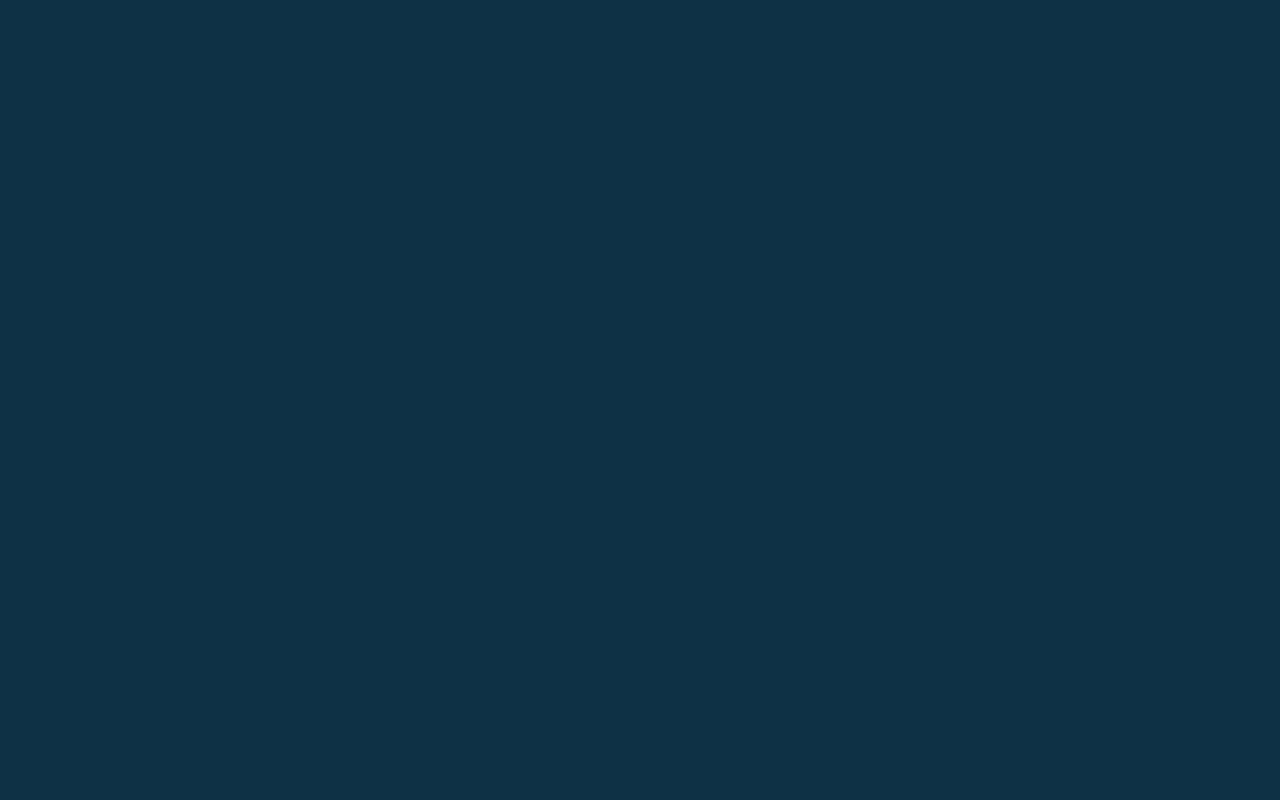
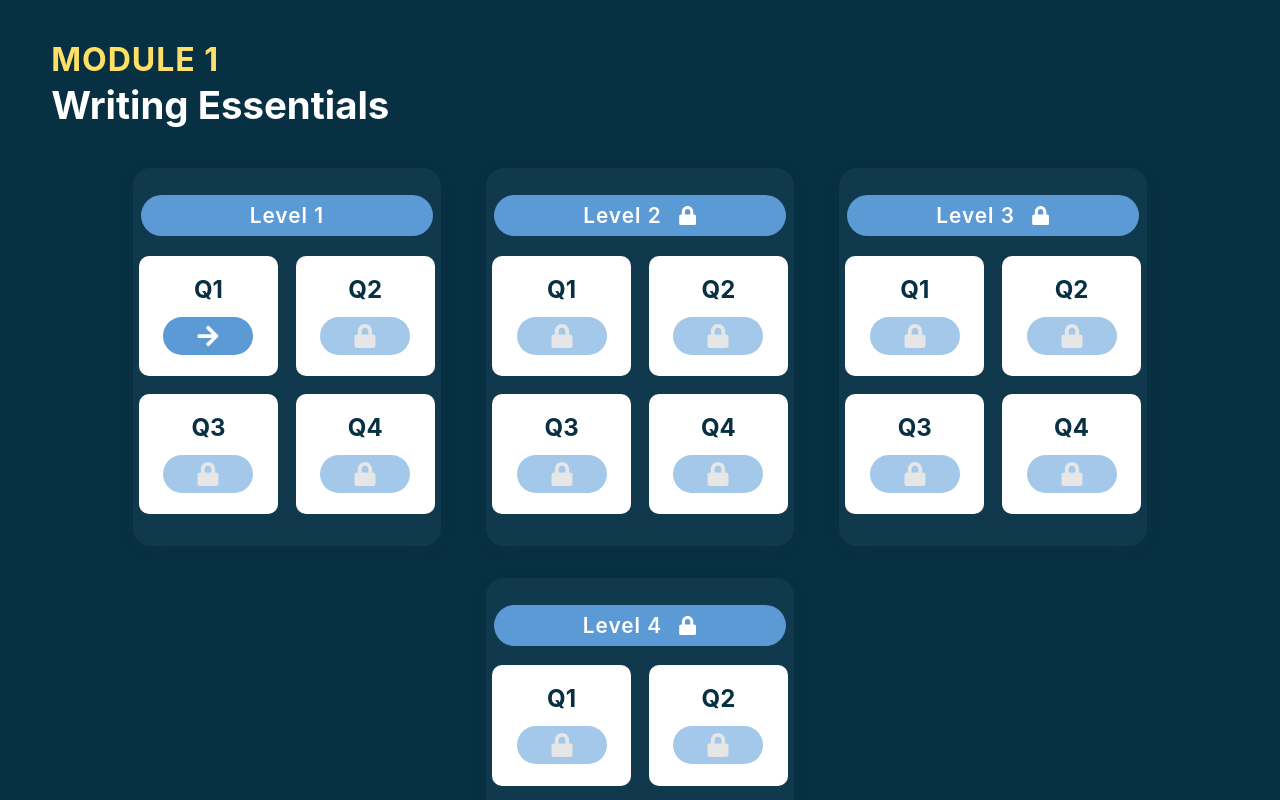
Before and after one commit to omkarumale111/Mini_Project, a React (Vite) app: page /writing-essentials in a window 1280 px wide. Before the commit this address had no page. Shown: the top 800 px of the page. Built offline with nearby package versions, Linux system fonts and the light colour scheme.

Commit message:
Created Writing Essentials levels page

```diff
--- a/src/App.jsx
+++ b/src/App.jsx
@@ -5,6 +5,7 @@ import Dashboard from "./components/DashboardScreen/Dashboard";
 import SignScreen from './components/SignUpScreen/SignScreen';
 import ForgotPassword from "./components/ForgotPasswordScreen/ForgotPassword";
 import LandingPage from "./pages/LandingPage";
+import WritingEssentials from "./pages/WritingEssentials"; // Assuming the WritingEssentials page is located at this path
 
 function App() {
   return (
@@ -14,6 +15,7 @@ function App() {
       <Route path="/dashboard" element={<Dashboard />} />
       <Route path="/signup" element={<SignScreen />} />
       <Route path="/forgot-password" element={<ForgotPassword />} />
+      <Route path="/writing-essentials" element={<WritingEssentials />} />
     </Routes>
   );
 }
--- a/src/components/DashboardScreen/Dashboard.css
+++ b/src/components/DashboardScreen/Dashboard.css
@@ -18,7 +18,8 @@
   padding: 2rem 1rem;
   display: flex;
   flex-direction: column;
-  justify-content: space-between;
+  align-items: flex-start;
+  justify-content: flex-start;
   position: fixed;
   height: 100vh;
   top: 0;
@@ -58,8 +59,18 @@
   font-weight: bold;
 }
 
+.nav-menu {
+  margin-top: 0.5rem;
+  flex: 0 0 auto;
+}
+
 .bottom-menu {
   margin-top: auto;
+  margin-bottom: 2rem;
+  display: flex;
+  flex-direction: column;
+  align-items: stretch;
+  flex: 0 0 auto;
 }
 
 .menu-icon {
@@ -120,6 +131,26 @@
   color: #042862;
 }
 
+.logo1-group, .logo-group {
+  display: flex;
+  align-items: center;
+  gap: 0.6rem;
+}
+
+.dashboard-logo {
+  height: 36px;
+  width: 36px;
+  object-fit: contain;
+  margin-right: 0.2rem;
+}
+
+.logo1, .logo {
+  font-size: 1.7rem;
+  font-weight: 700;
+  color: #042862;
+  letter-spacing: 0.5px;
+}
+
 .logo {
   font-size: 1.8rem;
   font-weight: bold;
@@ -134,22 +165,25 @@
 
 /* Content Header */
 .content-header {
+  width: 100%;
   display: flex;
-  justify-content: space-between;
-  align-items: center;
-  margin-bottom: 2rem;
+  justify-content: center;
 }
 
 .content-header h1 {
-  font-size: 1.5rem;
-  color: #ffffff;
-  margin: 0;
+  color: #111;
+  font-size: 2.2rem;
+  font-weight: 700;
+  margin: 1.5rem 0 1.2rem 0;
+  letter-spacing: 1px;
+  text-align: center;
 }
 
 /* Donut Chart Styles */
 .donut-chart-container {
   display: flex;
   justify-content: center;
+  width: 100%;
   margin: 2rem 0;
 }
 
@@ -191,6 +225,9 @@
 }
 
 .progress-section {
+  display: flex;
+  flex-direction: column;
+  align-items: center;
   flex: 2;
   background-color: #ffffff;
   border-radius: 8px;
@@ -230,27 +267,39 @@
 }
 
 .module-card h3 {
+  text-align: center;
+  width: 100%;
   color: #132f5b;
   margin-top: 0;
   margin-bottom: 1.5rem;
+  font-size: 2.1rem;
+  font-weight: 700;
+  letter-spacing: 0.5px;
 }
 
 .module-card button {
-  background-color: #132f5b;
-  color: white;
+  width: 80%;
+  height: 3.5rem;
+  font-size: 1.6rem;
+  background-color: #5c9ad5;
+  color: #fff;
   border: none;
-  padding: 0.5rem 1rem;
-  border-radius: 4px;
+  border-radius: 8px;
+  margin: 1.2rem auto 0 auto;
+  display: block;
   cursor: pointer;
-  width: 100%;
+  font-weight: 600;
+  transition: background 0.2s;
 }
 
 .module-card button:hover {
-  background-color: #1e4a8a;
+  background-color: #4178b3;
 }
 
 /* Leaderboard Section */
 .leaderboard-section h2 {
+  text-align: center;
+  width: 100%;
   color: #132f5b;
   margin-top: 0;
   margin-bottom: 1rem;
--- a/src/components/DashboardScreen/Dashboard.jsx
+++ b/src/components/DashboardScreen/Dashboard.jsx
@@ -6,6 +6,7 @@ import { GrNotes } from "react-icons/gr";
 import { TiMessageTyping } from "react-icons/ti";
 import { IoMdSettings, IoIosHelpCircleOutline } from "react-icons/io";
 import { MdLogout, MdMenu } from "react-icons/md";
+import logo from '../../assets/Logo.png';
 
 const Dashboard = () => {
   const [sidebarVisible, setSidebarVisible] = useState(false);
@@ -22,17 +23,12 @@ const Dashboard = () => {
           <button className="sidebar-toggle1" onClick={toggleSidebar}>
             <MdMenu />
           </button>
-          <div className="logo1">WriteEdge</div>
         </div>
         <nav className="nav-menu">
           <ul>
             <li className="active">
               <ImHome3 className="menu-icon" />
               {sidebarVisible && "DASHBOARD"}
-            </li>
-            <li>
-              <IoPersonCircleOutline className="menu-icon" />
-              {sidebarVisible && "MY PROFILE"}
             </li>
             <li>
               <GrNotes className="menu-icon" />
@@ -71,7 +67,10 @@ const Dashboard = () => {
           <button className="sidebar-toggle" onClick={toggleSidebar}>
             <MdMenu />
           </button>
-          <div className="logo">WriteEdge</div>
+          <div className="logo-group">
+            <img src={logo} alt="WriteEdge Logo" className="dashboard-logo" />
+            <span className="logo">WriteEdge</span>
+          </div>
         </div>
 
         <div className="top-section">
@@ -124,19 +123,19 @@ const Dashboard = () => {
 
         <div className="modules-section">
           <div className="module-card">
+            <h3>Writing Essentials</h3>
+            <button onClick={() => window.location.href = '/writing-essentials'}>PRACTICE</button>
+          </div>
+          <div className="module-card">
+            <h3>Reports & Briefs</h3>
+            <button>PRACTICE</button>
+          </div>
+          <div className="module-card">
             <h3>Email & Memos</h3>
             <button>PRACTICE</button>
           </div>
           <div className="module-card">
             <h3>Letters & Applications</h3>
-            <button>PRACTICE</button>
-          </div>
-          <div className="module-card">
-            <h3>Writing Essentials</h3>
-            <button>PRACTICE</button>
-          </div>
-          <div className="module-card">
-            <h3>Reports & Briefs</h3>
             <button>PRACTICE</button>
           </div>
         </div>
--- /dev/null
+++ b/src/pages/WritingEssentials.css
@@ -0,0 +1,158 @@
+.we-container {
+  background: #073042;
+  min-height: 100vh;
+  color: #fff;
+  padding: 2.5rem 0 0 0;
+  font-family: 'Inter', Arial, sans-serif;
+}
+.we-header {
+  margin-left: 4vw;
+  margin-bottom: 2rem;
+}
+.we-module {
+  color: #ffe066;
+  font-weight: bold;
+  font-size: 2rem;
+  letter-spacing: 1px;
+}
+.we-title {
+  margin: 0.2rem 0 0 0;
+  font-size: 2.4rem;
+  font-weight: 700;
+  color: #fff;
+}
+.we-content {
+  display: flex;
+  justify-content: center;
+  align-items: flex-start;
+  gap: 3vw;
+  margin-top: 1rem;
+}
+.we-content-horizontal {
+  display: flex;
+  flex-direction: row;
+  justify-content: center;
+  align-items: flex-start;
+  gap: 2.5vw;
+  margin-top: 2.5rem;
+  flex-wrap: wrap;
+}
+.we-level-section {
+  background: #11394d;
+  border-radius: 18px;
+  box-shadow: 0 4px 18px 0 rgba(44, 62, 80, 0.09);
+  padding: 1.7rem 1.2rem 2rem 1.2rem;
+  min-width: 240px;
+  max-width: 270px;
+  display: flex;
+  flex-direction: column;
+  align-items: center;
+  margin: 0 0.5vw;
+}
+.we-level-bar {
+  width: 100%;
+  background: #5c9ad5;
+  color: #fff;
+  font-size: 1.3rem;
+  font-weight: 600;
+  border-radius: 2rem;
+  text-align: center;
+  padding: 0.5rem 0.7rem;
+  margin-bottom: 1.2rem;
+  display: flex;
+  align-items: center;
+  justify-content: center;
+  gap: 0.7rem;
+  letter-spacing: 1px;
+}
+.we-level-bar.active {
+  background: #5c9ad5;
+}
+.we-divider {
+  width: 2px;
+  height: 340px;
+  background: #e6e6e6;
+  opacity: 0.3;
+  margin: 0 2vw;
+  border-radius: 1px;
+}
+.we-questions {
+  display: grid;
+  grid-template-columns: 1fr 1fr;
+  gap: 1.1rem;
+}
+.we-qcard {
+  background: #fff;
+  color: #073042;
+  border-radius: 10px;
+  padding: 1.2rem 0.6rem 0.7rem 0.6rem;
+  display: flex;
+  flex-direction: column;
+  align-items: center;
+  box-shadow: 0 2px 10px 0 rgba(44, 62, 80, 0.06);
+  min-width: 120px;
+  min-height: 90px;
+}
+.we-q {
+  font-size: 1.5rem;
+  font-weight: 700;
+  margin-bottom: 0.8rem;
+}
+.we-btn {
+  width: 90px;
+  height: 38px;
+  background: #a4c8e9;
+  color: #fff;
+  border: none;
+  border-radius: 1.5rem;
+  font-size: 1.5rem;
+  display: flex;
+  align-items: center;
+  justify-content: center;
+  cursor: pointer;
+  margin: 0 auto;
+  transition: background 0.2s;
+}
+.we-btn:disabled {
+  background: #a4c8e9;
+  color: #e6e6e6;
+  cursor: not-allowed;
+}
+.we-btn.we-unlocked {
+  background: #5c9ad5;
+}
+.we-lock-icon {
+  font-size: 1.2rem;
+  margin-left: 0.3rem;
+}
+@media (max-width: 1200px) {
+  .we-content-horizontal {
+    flex-wrap: wrap;
+    gap: 1.2vw;
+  }
+  .we-level-section {
+    min-width: 180px;
+    max-width: 210px;
+    padding: 1.2rem 0.5rem 1.4rem 0.5rem;
+  }
+}
+@media (max-width: 900px) {
+  .we-content {
+    flex-direction: column;
+    align-items: center;
+    gap: 2rem;
+  }
+  .we-divider {
+    display: none;
+  }
+  .we-level-section {
+    min-width: 80vw;
+    max-width: 95vw;
+    margin: 0 auto;
+  }
+  .we-content-horizontal {
+    flex-direction: column;
+    align-items: center;
+    gap: 1.5rem;
+  }
+}
--- /dev/null
+++ b/src/pages/WritingEssentials.jsx
@@ -0,0 +1,45 @@
+import React from "react";
+import "./WritingEssentials.css";
+import { FaLock, FaArrowRight } from "react-icons/fa";
+
+const LEVELS = [
+  { name: "Level 1", unlocked: true },
+  { name: "Level 2", unlocked: false },
+  { name: "Level 3", unlocked: false },
+  { name: "Level 4", unlocked: false }
+];
+
+const WritingEssentials = () => {
+  return (
+    <div className="we-container">
+      <header className="we-header">
+        <span className="we-module">MODULE 1</span>
+        <h1 className="we-title">Writing Essentials</h1>
+      </header>
+      <div className="we-content-horizontal">
+        {LEVELS.map((level, idx) => (
+          <div className="we-level-section" key={level.name}>
+            <div className={`we-level-bar${level.unlocked ? " active" : ""}`}>
+              {level.name} {level.unlocked ? null : <FaLock className="we-lock-icon" />}
+            </div>
+            <div className="we-questions">
+              {[1, 2, 3, 4].map((qNum) => (
+                <div className="we-qcard" key={`L${idx + 1}Q${qNum}`}>
+                  <div className="we-q">Q{qNum}</div>
+                  <button
+                    className={`we-btn${level.unlocked && qNum === 1 && idx === 0 ? " we-unlocked" : ""}`}
+                    disabled={!(level.unlocked && qNum === 1 && idx === 0)}
+                  >
+                    {level.unlocked && qNum === 1 && idx === 0 ? <FaArrowRight /> : <FaLock />}
+                  </button>
+                </div>
+              ))}
+            </div>
+          </div>
+        ))}
+      </div>
+    </div>
+  );
+};
+
+export default WritingEssentials;
```
